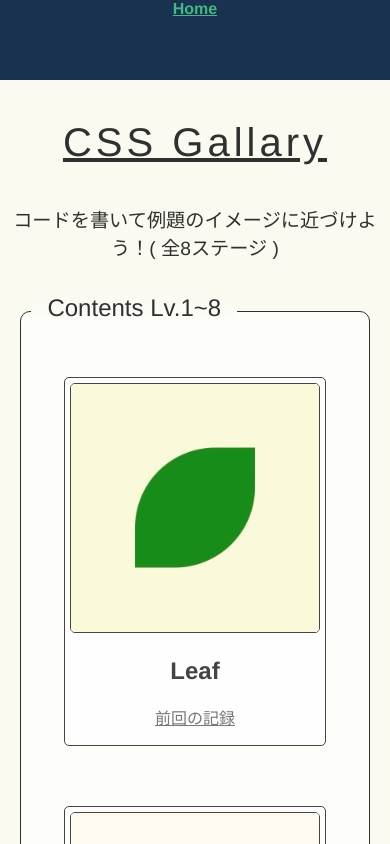
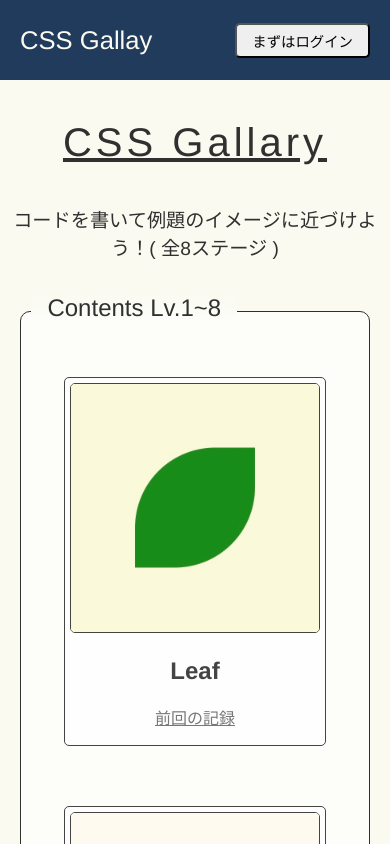
Before and after one commit to Masaya-Matsushita/codable, a Vue app: page / in a window 390 px wide. Shown: the top 844 px of the page. Built offline with nearby package versions, Linux system fonts and the light colour scheme.

Commit message:
navigationを整えました。

```diff
--- a/src/App.vue
+++ b/src/App.vue
@@ -1,7 +1,21 @@
 <template>
-  <nav><router-link to="/">Home</router-link></nav>
+  <nav>
+    <div class="logo">{{ logo }}</div>
+    <button class="loggin-btn">{{ loggin }}</button>
+  </nav>
   <router-view />
 </template>
+
+<script>
+export default {
+  data() {
+    return {
+      logo: "CSS Gallay",
+      loggin: "まずはログイン",
+    }
+  },
+}
+</script>
 
 <style>
 html {
@@ -29,15 +43,74 @@ body {
 
 nav {
   height: 80px;
-  background-color: rgb(25, 50, 80);
+  background-color: rgb(32, 59, 92);
+  display: flex;
+  justify-content: space-between;
+  align-items: center;
 }
 
-nav a {
-  font-weight: bold;
-  color: #303030;
+.logo {
+  font-size: 2.3rem;
+  color: #fafaf0;
+  margin-left: 50px;
 }
 
-nav a.router-link-exact-active {
-  color: #42b983;
+.loggin-btn {
+  font-size: 1rem;
+  padding: 10px 30px;
+  border-radius: 5px;
+  margin-right: 50px;
+}
+
+@media (max-width: 800px) {
+  .logo {
+    font-size: 2rem;
+    color: #fafaf0;
+    margin-left: 40px;
+  }
+
+  .loggin-btn {
+    padding: 8px 25px;
+  }
+}
+
+@media (max-width: 600px) {
+  .logo {
+    font-size: 1.7rem;
+    color: #fafaf0;
+    margin-left: 30px;
+  }
+
+  .loggin-btn {
+    font-size: 0.9rem;
+    padding: 7px 20px;
+    margin-right: 35px;
+  }
+}
+
+@media (max-width: 450px) {
+  .logo {
+    font-size: 1.6rem;
+    color: #fafaf0;
+    margin-left: 20px;
+  }
+
+  .loggin-btn {
+    padding: 5px 15px;
+    margin-right: 20px;
+  }
+}
+
+@media (max-width: 350px) {
+  .logo {
+    font-size: 1.4rem;
+    color: #fafaf0;
+    margin-left: 10px;
+  }
+
+  .loggin-btn {
+    padding: 5px 10px;
+    margin-right: 10px;
+  }
 }
 </style>
```
